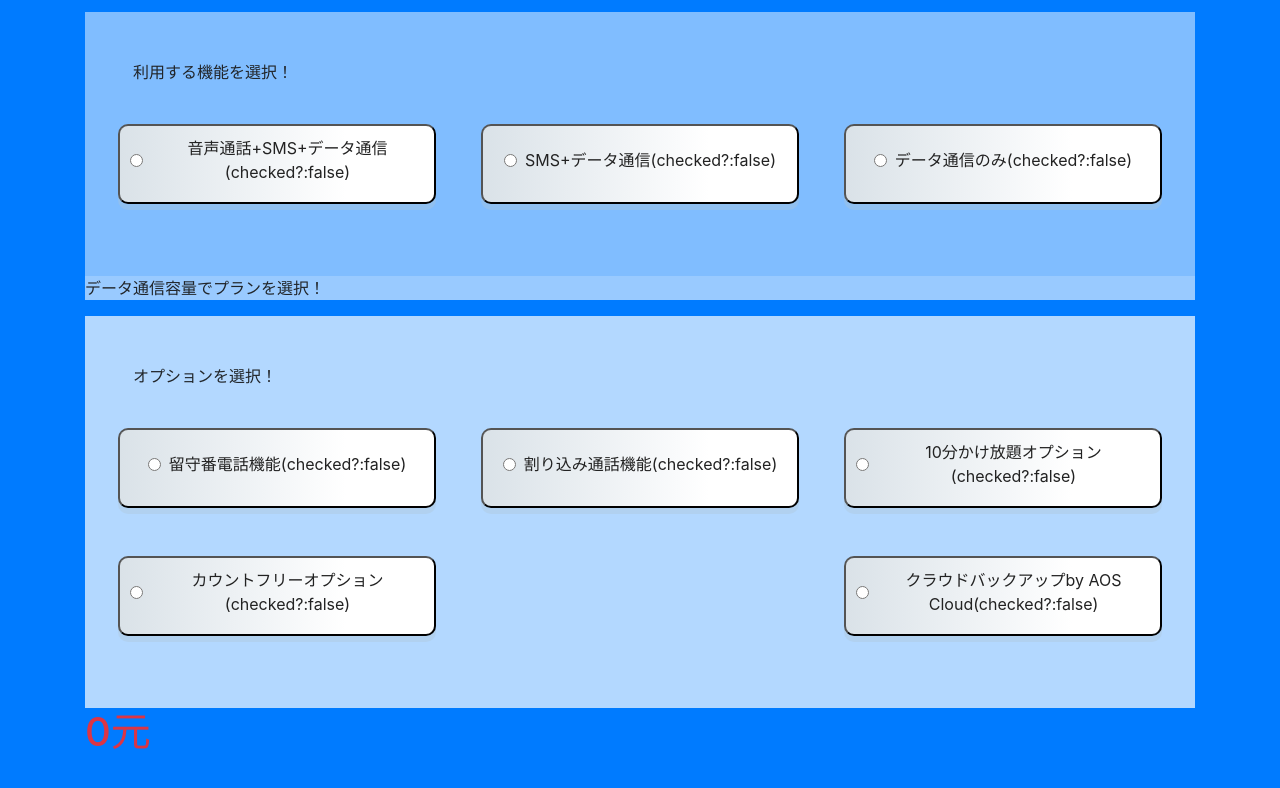
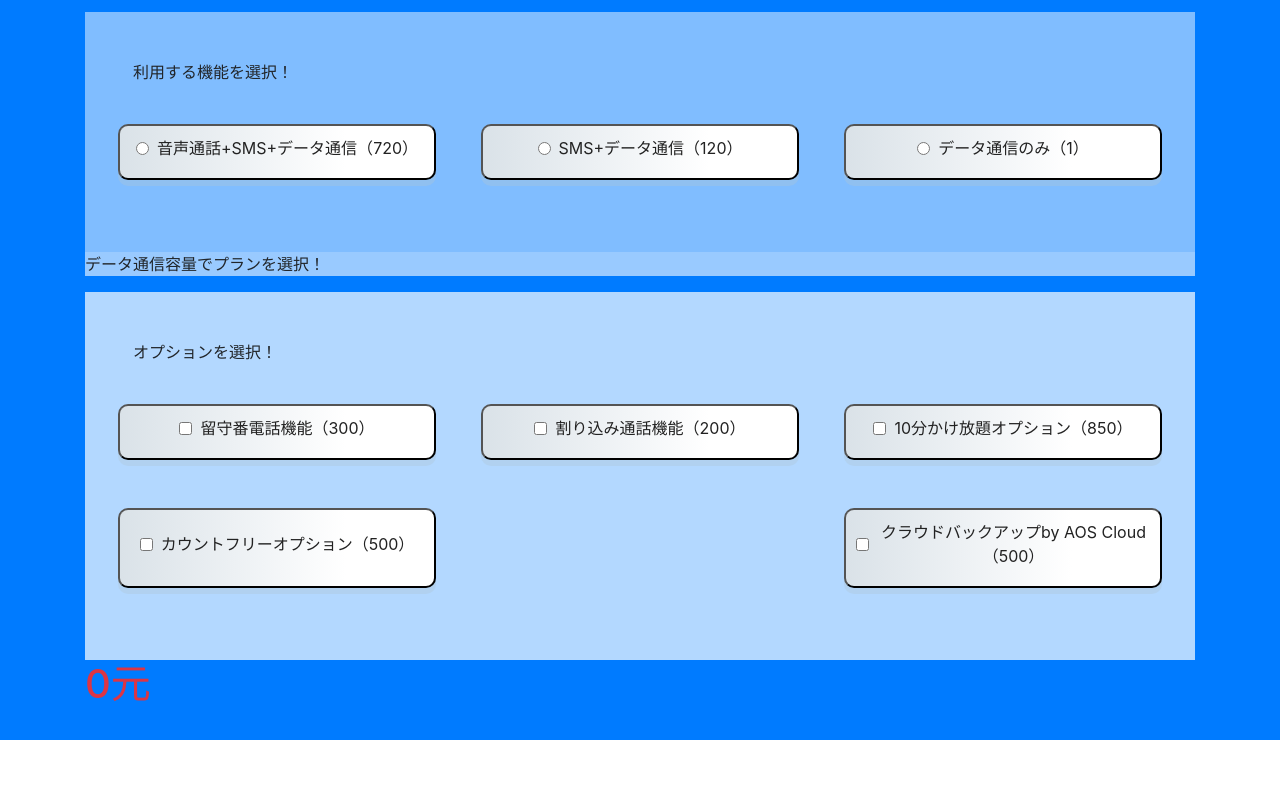
Before and after one commit to KakeruChang/react-hook-demo, a React (Create React App) app: page /#/ in a window 1280 px wide. Shown: the part 1289-2077 px from the top of the page. After the commit the page ends 2029 px from the top, so only its background shows below. Built offline with nearby package versions, Linux system fonts and the light colour scheme.

Commit message:
change simu-part3 from radio to checkbox

```diff
--- a/src/components/HomePage/Simulation.js
+++ b/src/components/HomePage/Simulation.js
@@ -1,4 +1,5 @@
 import React, { useState } from 'react'
+//import ChooseSimButton from './Simulation/ChooseSimButton'
 
 import '../../scss/homePage.scss'
 
@@ -8,35 +9,108 @@ import data from '../../constants/data'
 
 const Simulation = () => {
   const [part1Active, setPart1Active] = useState({ text: '', value: 0 })
-  const [part3Active, setPart3Active] = useState({ text: '', value: 0 })
+  const [part3Active, setPart3Active] = useState([
+    { text: [], value: 0 },
+    { text: [], value: 0 },
+    { text: [], value: 0 },
+    { text: [], value: 0 },
+    { text: [], value: 0 }
+  ])
   const [price, setPrice] = useState(0)
 
   const chooseSim = sim => {
-    if (part1Active.text != '' && sim.text === part1Active.text) {
+    const part3Result = JSON.parse(JSON.stringify(part3Active))
+
+    // check if this sim is chosen
+    if (part1Active.text !== '' && sim.text === part1Active.text) {
+      const blankPart3 = [
+        { text: [], value: 0 },
+        { text: [], value: 0 },
+        { text: [], value: 0 },
+        { text: [], value: 0 },
+        { text: [], value: 0 }
+      ]
+      console.log('sim1')
       setPart1Active({ text: '', value: 0 })
-      countPrice(0, null)
+      setPart3Active(blankPart3)
+      countPrice([
+        { index: 0, value: 0 },
+        { index: 2, value: blankPart3 }
+      ])
       return
     }
+
+    // limited Sim
+    // choose 2nd or 3rd plan
+    if (
+      sim.text === data.homePage.simulation.simType[1].text ||
+      sim.text === data.homePage.simulation.simType[2].text
+    ) {
+      // choose 1st or 2nd or 3rd option
+      if (
+        part3Active[0].text.length !== 0 ||
+        part3Active[1].text.length !== 0 ||
+        part3Active[2].text.length !== 0
+      ) {
+        console.log('sim2')
+        // reset 1st or 2nd or 3rd option
+        for (let i = 0; i < 3; i++) {
+          part3Result[i] = { text: [], value: 0 }
+        }
+      }
+    }
+    countPrice([
+      { value: sim.value, index: 0 },
+      { value: part3Result, index: 2 }
+    ])
     setPart1Active({ text: sim.text, value: sim.value })
-    countPrice(0, sim.value)
+    setPart3Active(part3Result)
   }
 
-  const chooseOption = option => {
+  const chooseOption = (option, index) => {
+    const result = JSON.parse(JSON.stringify(part3Active))
+
+    // check if this option is chosen
     if (
-      part3Active.text != '' &&
-      option.text[0] === part3Active.text[0] &&
-      option.text[1] === part3Active.text[1]
+      part3Active[index].text.length !== 0 &&
+      option.text[0] === part3Active[index].text[0] &&
+      option.text[1] === part3Active[index].text[1]
     ) {
-      setPart3Active({ text: [], value: 0 })
-      countPrice(2, null)
+      console.log('check if this option is chosen')
+      result[index] = { text: [], value: 0 }
+      setPart3Active(result)
+      countPrice([{ index: 2, value: result }])
       return
     }
-    setPart3Active({ text: option.text, value: option.value })
-    countPrice(2, option.value)
+
+    // limited option
+    // get result
+    result[index] = Object.assign({}, option)
+    if (
+      option.text[0] === data.homePage.simulation.option[0].text[0] ||
+      option.text[0] === data.homePage.simulation.option[1].text[0] ||
+      option.text[0] === data.homePage.simulation.option[2].text[0]
+    ) {
+      const newPart1 = {
+        text: data.homePage.simulation.simType[0].text,
+        value: data.homePage.simulation.simType[0].value
+      }
+      setPart1Active(newPart1)
+      setPart3Active(result)
+      countPrice([
+        { value: newPart1.value, index: 0 },
+        { value: result, index: 2 }
+      ])
+      return
+    }
+
+    // common option
+    setPart3Active(result)
+    countPrice([{ value: result, index: 2 }])
   }
 
   const arrayToString = array => {
-    if (typeof array === Object) {
+    if (typeof array === 'object' && array.length) {
       let result = ''
       array.forEach(item => {
         result = result + item
@@ -45,36 +119,68 @@ const Simulation = () => {
     }
     return array
   }
+  // const testCheck = (a, b) => {
+  //   console.log(`test:a-${a}`)
+  //   console.log(`test:b-${b}`)
+  //   console.log(`test:ab-${a === b}`)
+  //   return a === b
+  // }
 
-  const countPrice = (index, value) => {
-    if (!value) {
-      setPrice(0)
-      return
-    }
+  const constOptionPrice = price => {
+    let optionPrice = 0
+    let options = JSON.parse(JSON.stringify(price))
+
+    options.forEach(option => {
+      optionPrice = optionPrice + option.value
+    })
+    return optionPrice
+  }
+
+  // const countPrice = (index, value) => {
+  const countPrice = renewArray => {
+    console.log(renewArray)
+    // cancel choose plan
+    // if (!value) {
+    //   setPrice(0)
+    //   return
+    // }
 
     let result = 0
-    let countArray = [part1Active.value, 0, part3Active.value]
-
-    countArray[index] = value
-    countArray.forEach(i => {
-      result = result + i
+    let countArray = [part1Active.value, 0, part3Active]
+    // countArray[index] = value
+    renewArray.forEach(renew => {
+      countArray[renew.index] = renew.value
+    })
+    console.log(countArray)
+    countArray.forEach(price => {
+      if (typeof price === 'object' && price.length) {
+        result = result + constOptionPrice(price)
+        console.log(`if：${constOptionPrice(price)}`)
+      } else {
+        result = result + price
+      }
+      console.log(`result:${result}`)
     })
     setPrice(result)
   }
 
-  const simuButton = (list, funcClick, part, name) => {
+  const simuButton = (list, funcChoose, part, name, type) => {
     return list.map((choice, index) => {
       return (
         <div className='col-lg-4 col-12 row justify-content-center' key={index}>
           <button
-            className='col-12  m-4 simu-area'
+            className={`col-12  m-4 simu-area ${
+              choice.text === arrayToString(part.text)
+                ? 'simu-area-checked'
+                : ''
+            }`}
             onClick={() => {
-              funcClick(choice)
+              funcChoose(choice)
             }}
           >
             <input
               className='mb-2 mr-2'
-              type='radio'
+              type={type}
               name={name}
               id={`inlineRadio1${index}`}
               value={choice.text}
@@ -82,8 +188,7 @@ const Simulation = () => {
               checked={choice.text === arrayToString(part.text)}
             />
             <label htmlFor='inlineRadio1'>
-              {choice.text}(checked?:
-              {choice.text === arrayToString(part.text) ? 'true' : 'false'})
+              {choice.text}（{choice.value}）
             </label>
           </button>
         </div>
@@ -91,6 +196,40 @@ const Simulation = () => {
     })
   }
 
+  const simu3Button = (list, funcChoose, part, name, type) => {
+    return list.map((choice, index) => {
+      return (
+        <div className='col-lg-4 col-12 row justify-content-center' key={index}>
+          <button
+            className={`col-12  m-4 simu-area ${
+              arrayToString(choice.text) === arrayToString(part[index].text)
+                ? 'simu-area-checked'
+                : ''
+            }`}
+            onClick={() => {
+              funcChoose(choice, index)
+            }}
+          >
+            <input
+              className='mb-2 mr-2'
+              type={type}
+              name={name}
+              id={`inlineRadio1${index}`}
+              value={choice.text}
+              onChange={event => {}}
+              checked={
+                arrayToString(choice.text) === arrayToString(part[index].text)
+              }
+            />
+
+            <label htmlFor='inlineRadio1'>
+              {choice.text}（{choice.value}）
+            </label>
+          </button>
+        </div>
+      )
+    })
+  }
   return (
     <div className='bg-primary p-4'>
       <div className='container'>
@@ -113,7 +252,8 @@ const Simulation = () => {
               data.homePage.simulation.simType,
               chooseSim,
               part1Active,
-              'first-part'
+              'first-part',
+              'radio'
             )}
 
           </div>
@@ -124,11 +264,12 @@ const Simulation = () => {
         <div className='simu-third-part p-5'>
           <p>{data.homePage.simulation.title[2]}</p>
           <div className='row justify-content-between'>
-            {simuButton(
+            {simu3Button(
               data.homePage.simulation.option,
               chooseOption,
               part3Active,
-              'thirdPart'
+              'thirdPart',
+              'checkbox'
             )}
           </div>
         </div>
--- /dev/null
+++ b/src/components/HomePage/Simulation/ChooseSimButton.js
@@ -0,0 +1,41 @@
+import React from 'react'
+
+const ChooseSimButton = props => {
+  const chooseSim = sim => {
+    if (props.part1Active.text !== '' && sim.text === props.part1Active.text) {
+      props.setPart1Active({ text: '', value: 0 })
+      countPrice(0, null)
+      return
+    }
+    setPart1Active({ text: sim.text, value: sim.value })
+    countPrice(0, sim.value)
+  }
+
+  return props.list.map((choice, index) => {
+    return (
+      <div className='col-lg-4 col-12 row justify-content-center' key={index}>
+        <button
+          className={`col-12  m-4 simu-area ${
+            choice.text === arrayToString(part.text) ? 'simu-area-checked' : ''
+          }`}
+          onClick={() => {
+            chooseSim(choice)
+          }}
+        >
+          <input
+            className='mb-2 mr-2'
+            type='radio'
+            name='first-part'
+            id={`first-part-${index}`}
+            value={choice.text}
+            onChange={event => {}}
+            checked={choice.text === arrayToString(part.text)}
+          />
+          <label htmlFor='inlineRadio1'>{choice.text}</label>
+        </button>
+      </div>
+    )
+  })
+}
+
+export default ChooseSimButton
--- a/src/scss/homePage.scss
+++ b/src/scss/homePage.scss
@@ -46,6 +46,6 @@
   padding: 10px;
   color: #222;
 }
-.simu-area:hover {
-  // background: url('../assets/homePage/simulation/bg_btn_blue.png');
+.simu-area-checked {
+  background: url('../assets/homePage/simulation/bg_btn_blue.png');
 }
```
